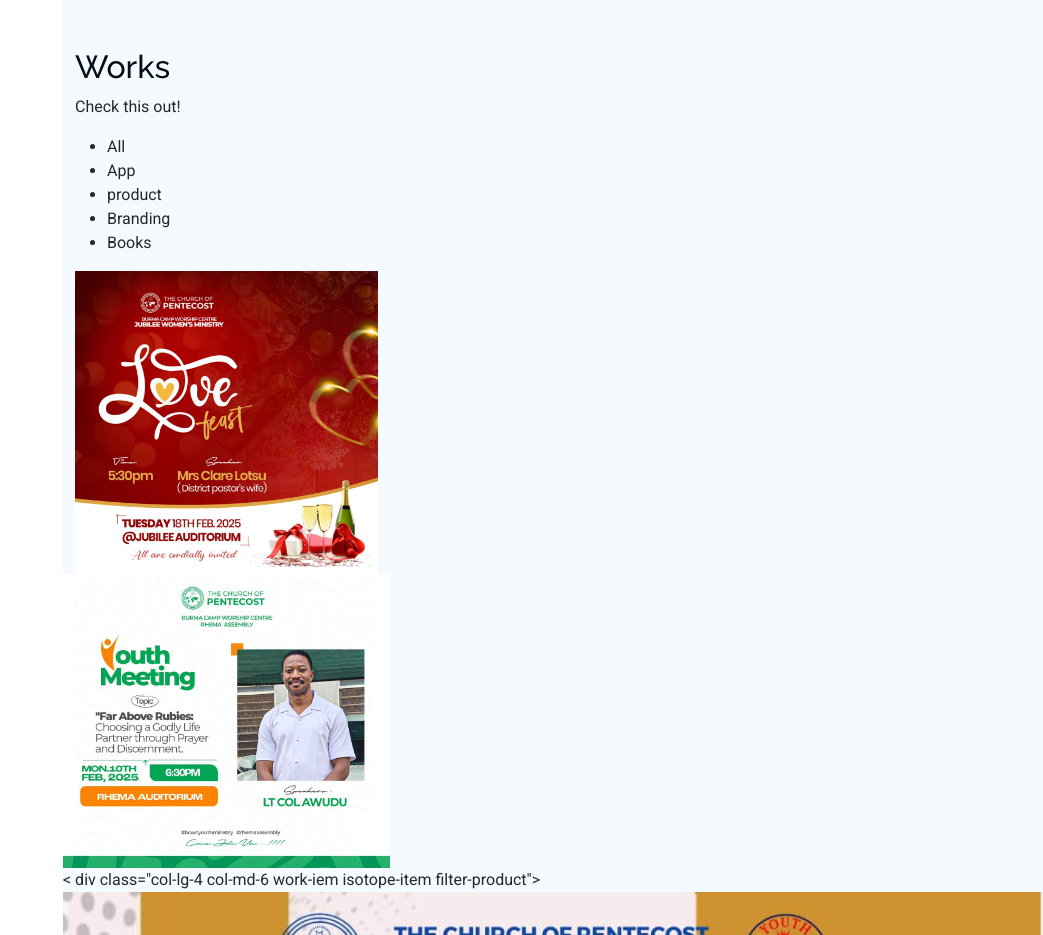
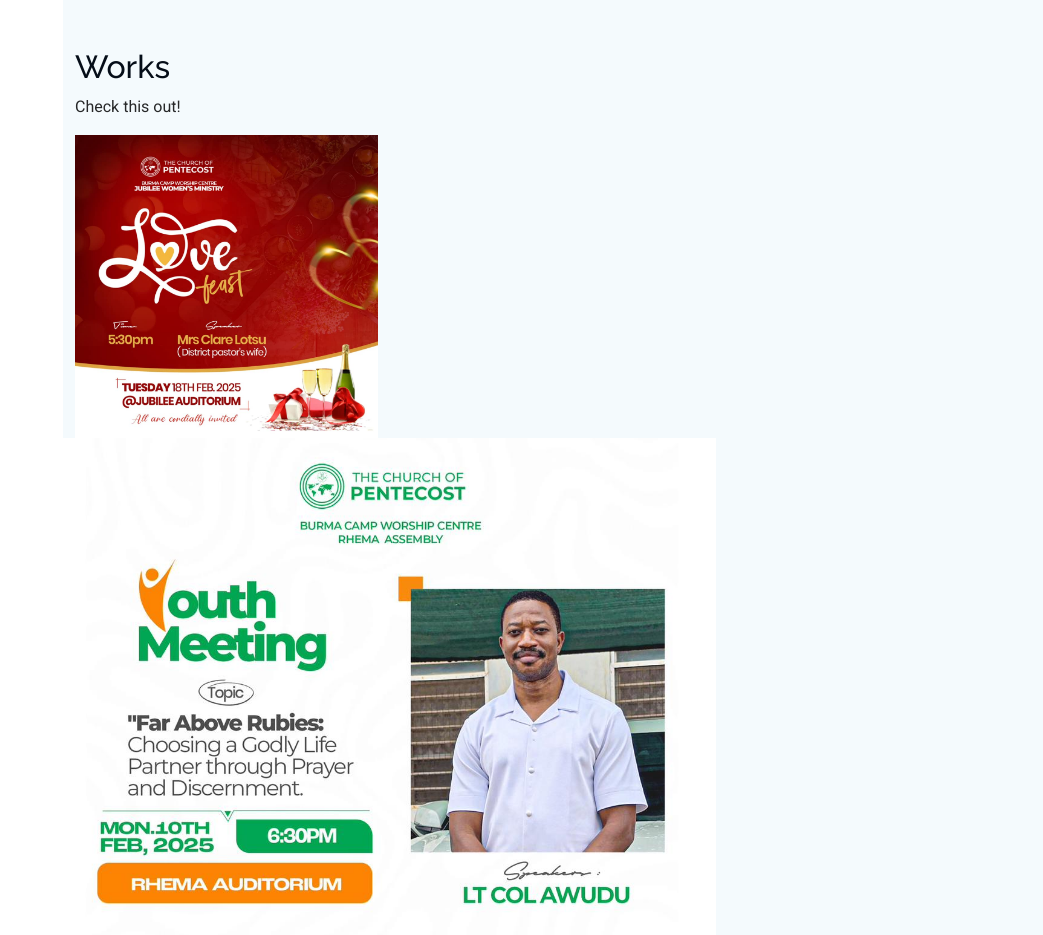
Before and after one commit to Henry7125/HenryPortfolio, a plain HTML site: page index.html in a window 1280 px wide. Shown: the part 3740-4675 px from the top of the page, without its empty margins (237-1280 px from the left). Drawn offline with Linux system fonts and the light colour scheme.

Commit message:
Update index.html

```diff
--- a/index.html
+++ b/index.html
@@ -481,6 +481,7 @@
         <div class="container">
           <div class="isotope-layout" data-default-filter="*" data-layout="masonry"
             data -sort="original-order">
+            <!-- ==========
             <ul class="works-filter isotope-filters" data-aos="fade-up"
               data-aos-dalay="100">
               <li data-filter="*" class="filter-active">All</li>
@@ -488,8 +489,8 @@
               <li data-filter=".filter-product">product</li>
               <li data-filter=".filter-branding">Branding</li>
               <li data-filter=".filter-bools">Books</li>
-            </ul>
-            <div class="row gy-4 isotope-container" data-aos="fade-up"
+            </ul> ========-->
+            <div class="row gy-8 isotope-container" data-aos="fade-up"
               data-aos-delay="200">
               <div class="col-lg-4 col-md-6 work-item isotope-item filter-product">
                 <div class="work-content h-100">
@@ -499,12 +500,12 @@
             </div>
           </div>
         </div>
-        <div class="col-lg-4 col-md-6 work-item isotope-item filter-product">
+        <div class="col-lg-8 col-md-6 work-item isotope-item filter-product">
           <div class="work-content h-100">
             <img src="IMG-20250208-WA0012.jpg" class="img-fluid" alt="">
           </div>
         </div>
-        < div class="col-lg-4 col-md-6 work-iem isotope-item filter-product">
+        < div class="col-lg-8 col-md-6 work-iem isotope-item filter-product">
           <div class="work-content h-100">
             <img src="IMG-20250208-WA0023.jpg" class="img-fluid" alt="">
           </div>
```
